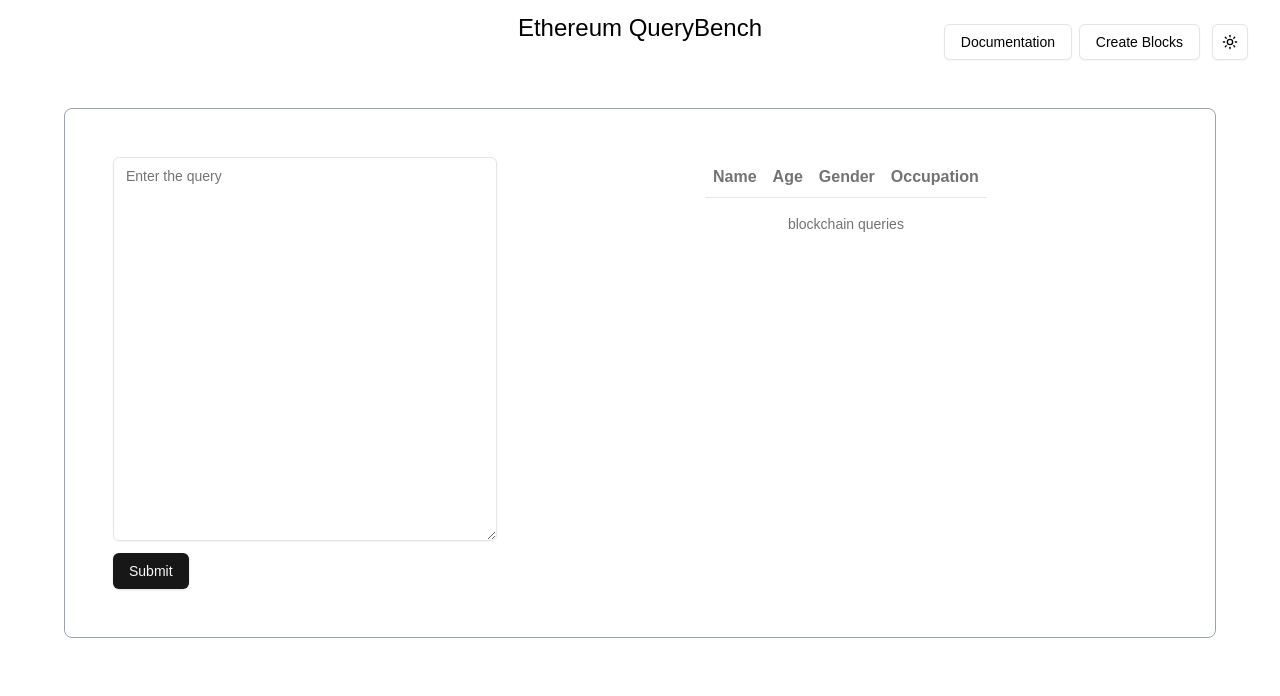
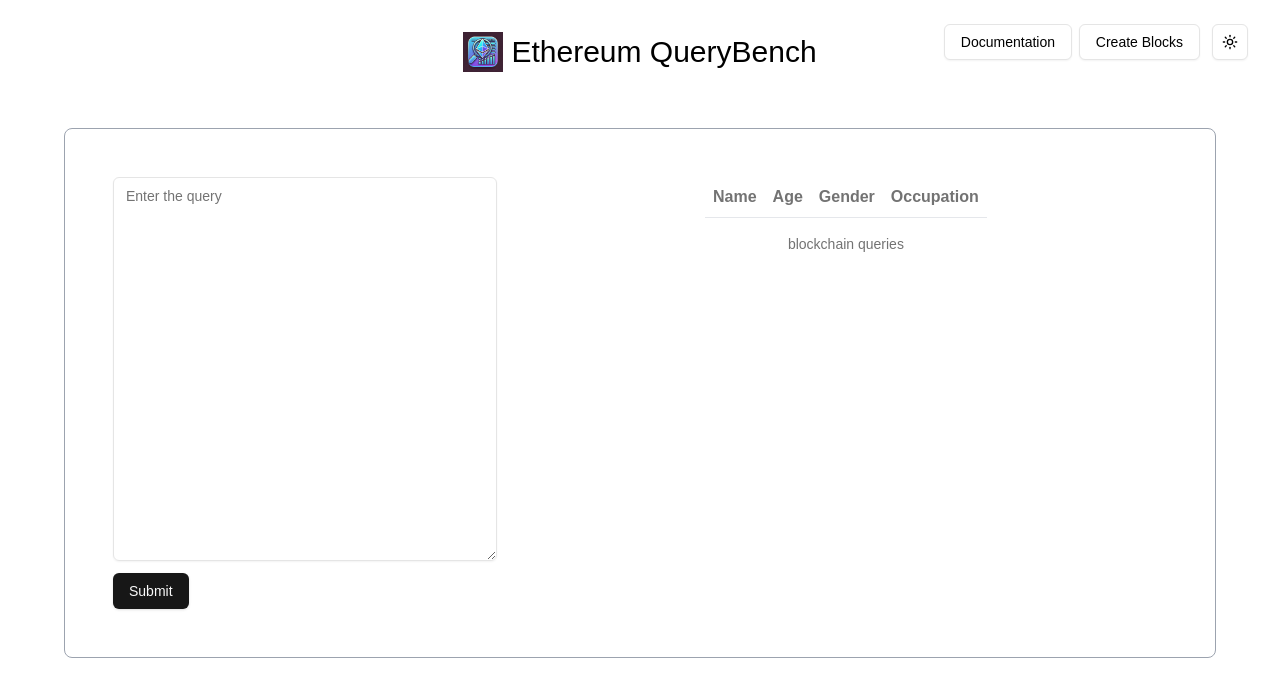
Before and after one commit to VihanGamage/Ethereum-Querybench-FYP, a Next.js app: page / in a window 1280 px wide. Shown: the top 696 px of the page. Built offline with nearby package versions, Linux system fonts and the light colour scheme.

Commit message:
logo added

```diff
--- a/src/app/page.js
+++ b/src/app/page.js
@@ -4,6 +4,7 @@ import {Label} from "@/components/ui/label";
 import {Textarea} from "@/components/ui/textarea";
 import ResultTable from "@/app/resultTable";
 import {useState} from "react";
+import Image from "next/image";
 
 export default function Home() {
 
@@ -33,13 +34,14 @@ export default function Home() {
 
   return (
       <>
-          <div className="flex items-center justify-center">
-              <Label className="text-2xl mt-3">
+          <div className="flex items-center justify-center mt-8">
+              <Image src="/logo.webp" alt="logo" height={60} width={40}/>
+              <Label className="text-3xl ml-2">
                   Ethereum QueryBench
               </Label>
           </div>
 
-          <div className="mx-auto mt-16 w-full max-w-6xl flex space-x-52 p-12 border border-gray-400 rounded-lg">
+          <div className="mx-auto mt-14 w-full max-w-6xl flex space-x-52 p-12 border border-gray-400 rounded-lg">
 
             <div className="">
 
```
Also changed, not shown: public/logo.webp (added).
